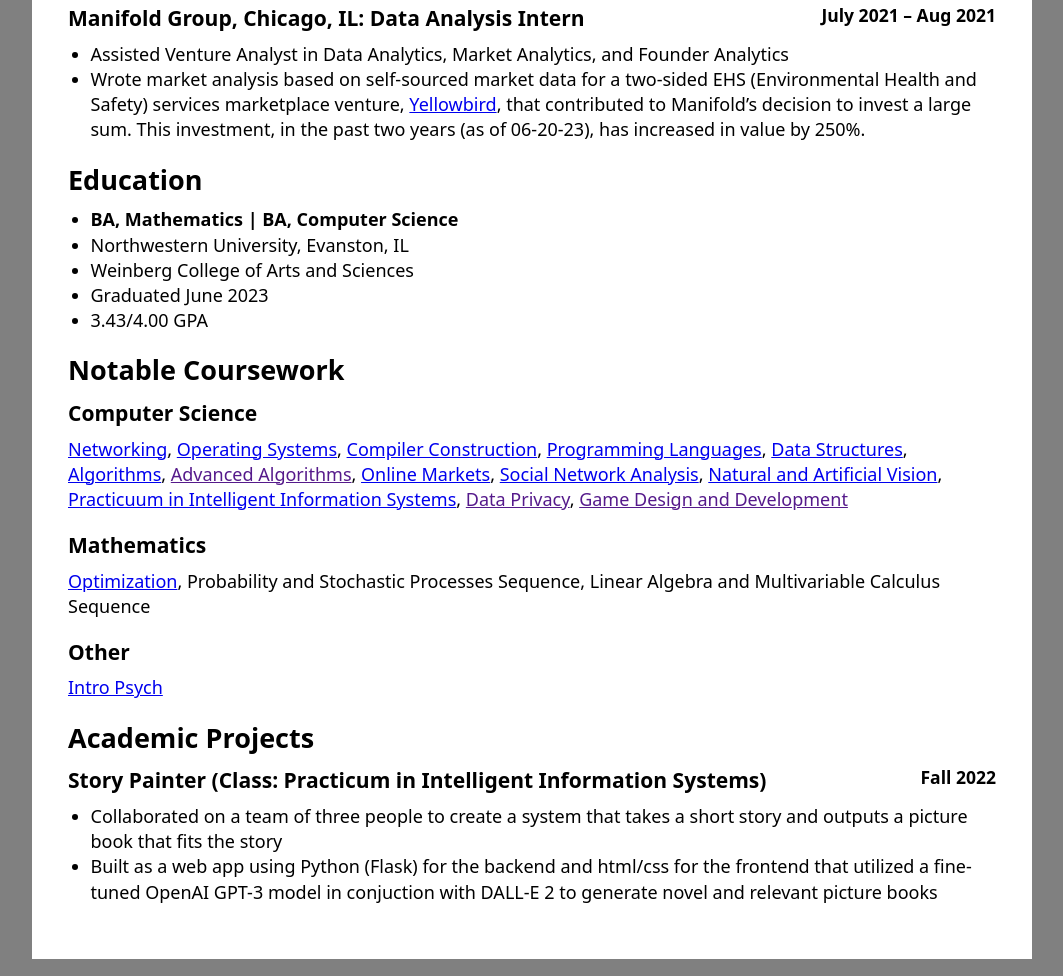
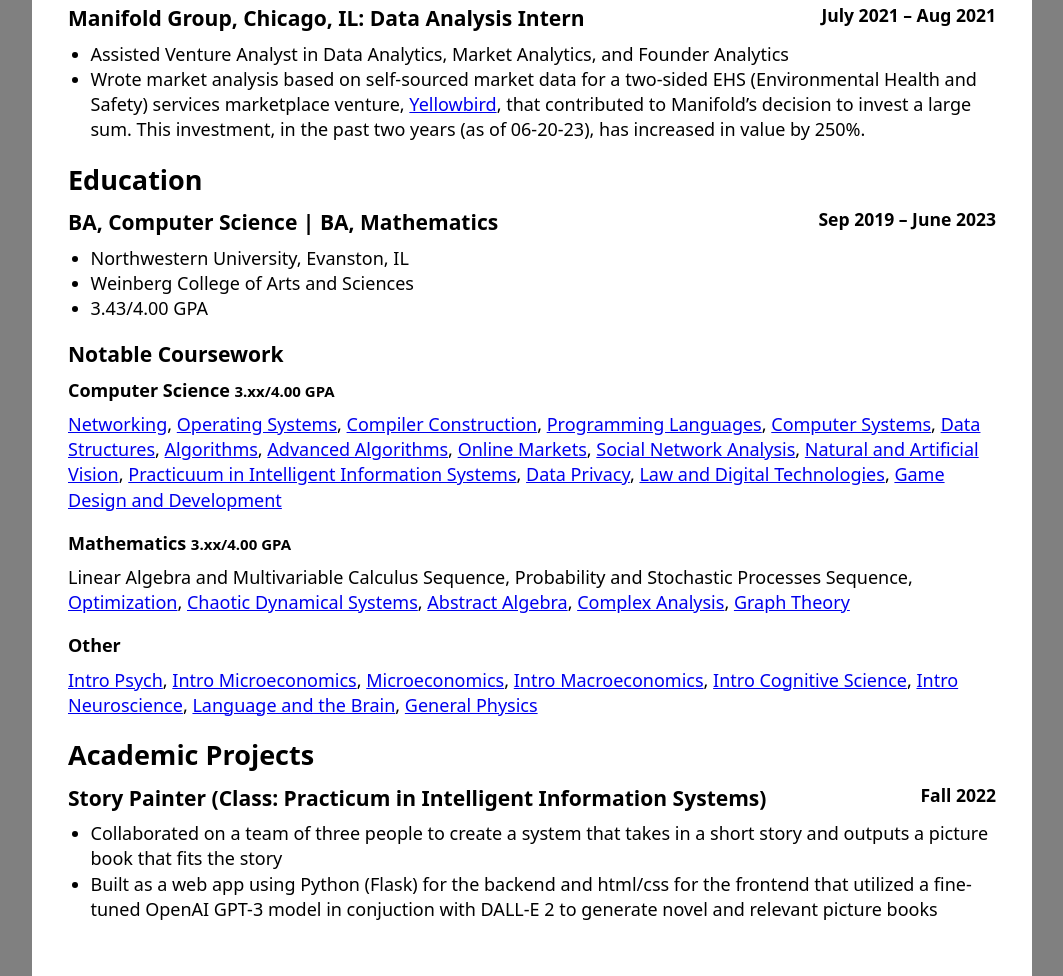
Before and after one commit to patrickdwyer33/patrickdwyer.com, a plain HTML site: page index.html in a window 1280 px wide. Shown: the part 843-1819 px from the top of the page, without its empty margins (108-1171 px from the left). Drawn offline with Linux system fonts and the light colour scheme.

Commit message:
html education updates

```diff
--- a/index.html
+++ b/index.html
@@ -63,6 +63,7 @@
 
 		<section id="experience">
 			<h2>Experience</h2>
+			<section class="schwartz_lab">
 				<h3>Schwartz Lab, Chicago, IL: Lab Tech <small>July 2023 – Sep 2023</small></h3>
 				<ul>
 					<li>Developed supervised 3d Convolutional Neural Network in PyTorch for tracking key mouse body parts in 3d from
@@ -72,6 +73,8 @@
 					</li>
 					<li>Set up extrinsic camera calibration routine by implementing <a href="https://en.wikipedia.org/wiki/Levenberg%E2%80%93Marquardt_algorithm">Levenberg-Marquardt</a> for <a href="https://en.wikipedia.org/wiki/Bundle_adjustment">Bundle Adjustment</a></li>
 				</ul>
+			</section>
+			<section class="manifold">
 				<h3>Manifold Group, Chicago, IL: Data Science Intern <small>July 2022 – Aug 2022</small></h3>
 				<ul>
 					<li>Collaborated with head of data analytics to build a modular and extendable data pipeline in Python using
@@ -80,6 +83,8 @@
 					<li>Developed data by creating new metrics from existing ones</li>
 					<li>Visualized data for head of data analytics and partners using Matplotlib and Altair</li>
 				</ul>
+			</section>
+			<section class="manifold">
 				<h3>Manifold Group, Chicago, IL: Data Analysis Intern <small>July 2021 – Aug 2021</small></h3>
 				<ul>
 					<li>Assisted Venture Analyst in Data Analytics, Market Analytics, and Founder Analytics</li>
@@ -88,67 +93,78 @@
 						sum. This investment, in the past two years (as of 06-20-23), has increased in value by 250%.</li>
 				</ul>
 			</section>
-
-		<!--
-			TODO: update below sections
-			Fix notable coursework
-			Change first project?
-		-->
+		</section>
 
 		<section id="education">
 			<h2>Education</h2>
+			<section class="bachelors">
+				<h3><strong>BA, Computer Science | BA, Mathematics</strong> <small>Sep 2019 – June 2023</small></h3>
 				<ul>
-				<li><strong>BA, Mathematics | BA, Computer Science</strong></li>
 					<li>Northwestern University, Evanston, IL</li>
 					<li>Weinberg College of Arts and Sciences</li>
-				<li>Graduated June 2023</li>
 					<li>3.43/4.00 GPA</li>
 				</ul>
-			<h2>Notable Coursework</h2>
-			<div class="header_list">
-				<h3>Computer Science</h3>
+				<h3>Notable Coursework</h3>
+				<section class="cs header_list">
+					<h4>Computer Science <small>3.xx/4.00 GPA</small></h4>
 					<ul class="comma_separated">
 						<li><a href="https://www.mccormick.northwestern.edu/computer-science/academics/courses/descriptions/340.html">Networking</a></li>
 						<li><a href="https://www.mccormick.northwestern.edu/computer-science/academics/courses/descriptions/343.html">Operating Systems</a></li>
 						<li><a href="https://www.mccormick.northwestern.edu/computer-science/academics/courses/descriptions/322.html">Compiler Construction</a></li>
 						<li><a href="https://www.mccormick.northwestern.edu/computer-science/academics/courses/descriptions/321.html">Programming Languages</a></li>
+						<li><a href="https://www.mccormick.northwestern.edu/computer-science/academics/courses/descriptions/213-20.html">Computer Systems</a></li>
 						<li><a href="https://www.mccormick.northwestern.edu/computer-science/academics/courses/descriptions/214.html">Data Structures</a></li>
 						<li><a href="https://www.mccormick.northwestern.edu/computer-science/academics/courses/descriptions/336.html">Algorithms</a></li>
-					<li><a href="">Advanced Algorithms</a></li>
+						<li><a href="https://www.mccormick.northwestern.edu/computer-science/academics/courses/descriptions/396-496-2.html">Advanced Algorithms</a></li>
 						<li><a href="https://sites.northwestern.edu/hartline/cs-332-online-markets/">Online Markets</a></li>
 						<li><a href="https://www.mccormick.northwestern.edu/computer-science/academics/courses/descriptions/396-15.html">Social Network Analysis</a></li>
 						<li><a href="https://www.mccormick.northwestern.edu/computer-science/academics/courses/descriptions/396-19.html">Natural and Artificial Vision</a></li>
 						<li><a href="https://www.mccormick.northwestern.edu/computer-science/academics/courses/descriptions/338-2.html">Practicuum in Intelligent Information Systems</a></li>
-					<li><a href="">Data Privacy</a></li>
-					<li><a href="">Game Design and Development</a></li>
+						<li><a href="https://www.mccormick.northwestern.edu/computer-science/academics/courses/descriptions/312-412.html">Data Privacy</a></li>
+						<li><a href="https://www.mccormick.northwestern.edu/computer-science/academics/courses/descriptions/260-460.html">Law and Digital Technologies</a></li>
+						<li><a href="https://www.mccormick.northwestern.edu/computer-science/academics/courses/descriptions/376.html">Game Design and Development</a></li>
 					</ul>
-			</div>
-			<div>
-				<h3>Mathematics</h3>
+				</section>
+				<section class="math header_list">
+					<h4>Mathematics <small>3.xx/4.00 GPA</small></h4>
 					<ul class="comma_separated">
+						<li>Linear Algebra and Multivariable Calculus Sequence</li>
+						<li>Probability and Stochastic Processes Sequence</li>
 						<li><a href="https://class-descriptions.northwestern.edu/4780/WCAS/MATH/31533">Optimization</a></li>
-					<li>Probability and Stochastic Processes Sequence</li>
-					<li>Linear Algebra and Multivariable Calculus Sequence</li>
+						<li><a href="https://class-descriptions.northwestern.edu/4840/WCAS/MATH/16596">Chaotic Dynamical Systems</a></li>
+						<li><a href="https://class-descriptions.northwestern.edu/4880/WCAS/MATH/16484">Abstract Algebra</a></li>
+						<li><a href="https://class-descriptions.northwestern.edu/4860/WCAS/MATH/35972">Complex Analysis</a></li>
+						<li><a href="https://class-descriptions.northwestern.edu/4820/WCAS/MATH/35779">Graph Theory</a></li>
 					</ul>
-			</div>
-			<div>
-				<h3>Other</h3>
+				</section>
+				<section class="header_list">
+					<h4>Other</h4>
 					<ul class="comma_separated">
-					<li><a href="https://class-descriptions.northwestern.edu/4780/WCAS/MATH/31533">Intro Psych</a></li>
+						<li><a href="https://class-descriptions.northwestern.edu/4820/WCAS/PSYCH/36500">Intro Psych</a></li>
+						<li><a href="https://class-descriptions.northwestern.edu/4900/WCAS/ECON/36209">Intro Microeconomics</a></li>
+						<li><a href="https://class-descriptions.northwestern.edu/4890/WCAS/ECON/25967">Microeconomics</a></li>
+						<li><a href="https://class-descriptions.northwestern.edu/4810/WCAS/ECON/25664">Intro Macroeconomics</a></li>
+						<li><a href="https://class-descriptions.northwestern.edu/4840/WCAS/COG_SCI/16111">Intro Cognitive Science</a></li>
+						<li><a href="https://class-descriptions.northwestern.edu/4840/WCAS/PSYCH/18887">Intro Neuroscience</a></li>
+						<li><a href="https://class-descriptions.northwestern.edu/4810/WCAS/COG_SCI/27293">Language and the Brain</a></li>
+						<li><a href="https://class-descriptions.northwestern.edu/4800/WCAS/PHYSICS/16555">General Physics</a></li>
 					</ul>
-			</div>
+				</section>
+			</section>
 		</section>
 
 		<section id="projects">
 			<h2>Academic Projects</h2>
+			<section class="story_painter">
 				<h3>Story Painter (Class: Practicum in Intelligent Information Systems) <small>Fall 2022</small></h3>
 				<ul>
-				<li>Collaborated on a team of three people to create a system that takes a short story and outputs a picture
+					<li>Collaborated on a team of three people to create a system that takes in a short story and outputs a picture
 						book that fits the story</li>
 					<li>Built as a web app using Python (Flask) for the backend and html/css for the frontend that utilized a
 						fine-tuned OpenAI GPT-3 model in conjuction with
 						DALL-E 2 to generate novel and relevant picture books</li>
 				</ul>
+			</section>
 		</section>
 	</main>
 	<!--
```
Lines whose indentation alone changed are shown as unchanged.
